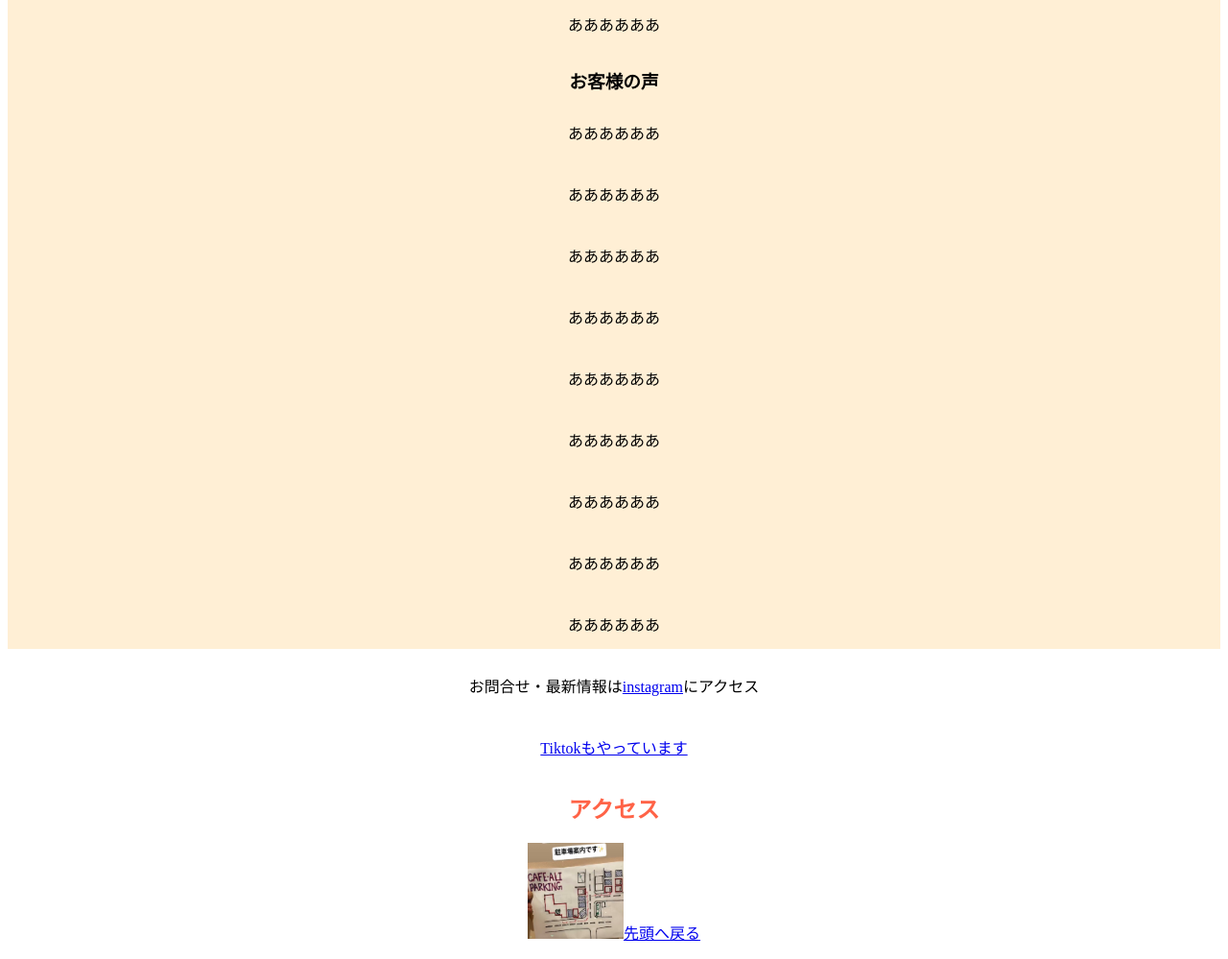
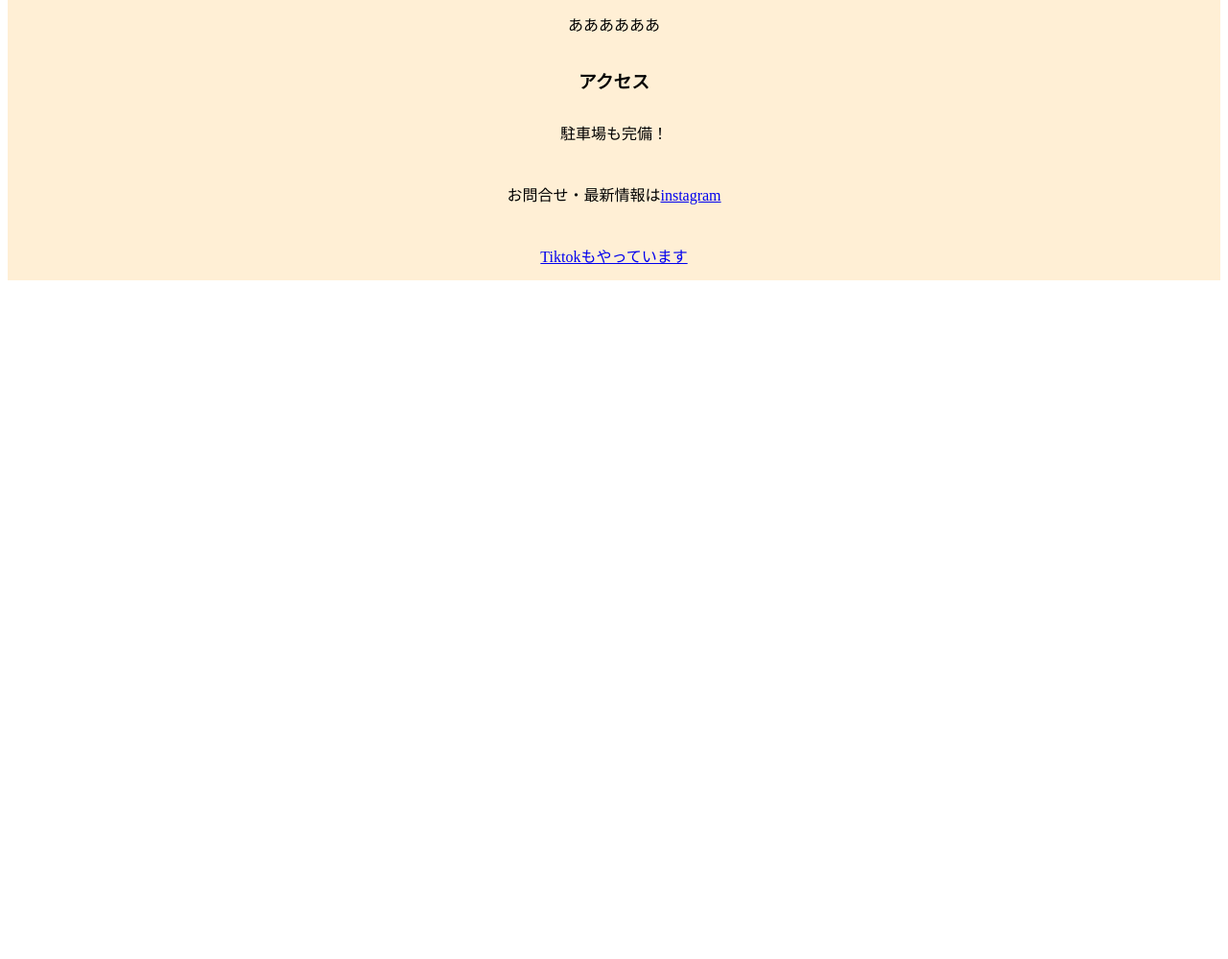
Before and after one commit to 3103nakazima/MyCafe, a plain HTML site: page index.html in a window 1280 px wide. Shown: the part 1853-2852 px from the top of the page at 96% size. After the commit the page ends 2161 px from the top, so only its background shows below. Drawn offline with Linux system fonts and the light colour scheme.

Commit message:
Add files via upload

```diff
--- a/index.html
+++ b/index.html
@@ -54,31 +54,12 @@
         </section>
 
         <section>
+            <h3>アクセス</h3>
+            <p>駐車場も完備！</p>
+        <p>お問合せ・最新情報は<a href="https://www.instagram.com/" target="_blank">instagram</a>
 
-            <h3>お客様の声</h3>
-            <p>ああああああ</p>
-            <p>ああああああ</p>
-            <p>ああああああ</p>
-            <p>ああああああ</p>
-            <p>ああああああ</p>
-            <p>ああああああ</p>
-            <p>ああああああ</p>
-            <p>ああああああ</p>
-            <p>ああああああ</p>
-        </section>
-    </main>
+                 <p><a href="https://www.tiktok.com" target="_blank">Tiktokもやっています</a>
 
-<footer>
-    <p>お問合せ・最新情報は<a href="https://www.instagram.com/"  target="_blank">instagram</a>にアクセス</p>
-
-    <p><a href="https://www.tiktok.com"  target="_blank">Tiktokもやっています</a>
-
-
-<h2>アクセス</h2>
-<img src="img/map.jpg"  alt="地図画像です”>
-
-<p><a href=" #top">先頭へ戻る</a></p>
-</footer>
-
-</body>
+        </footer>
+    </body>
     </html>
```
